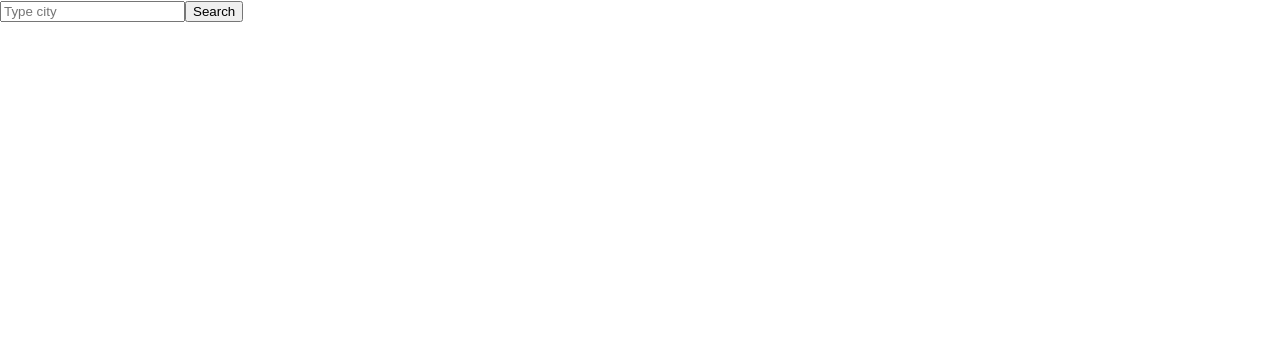
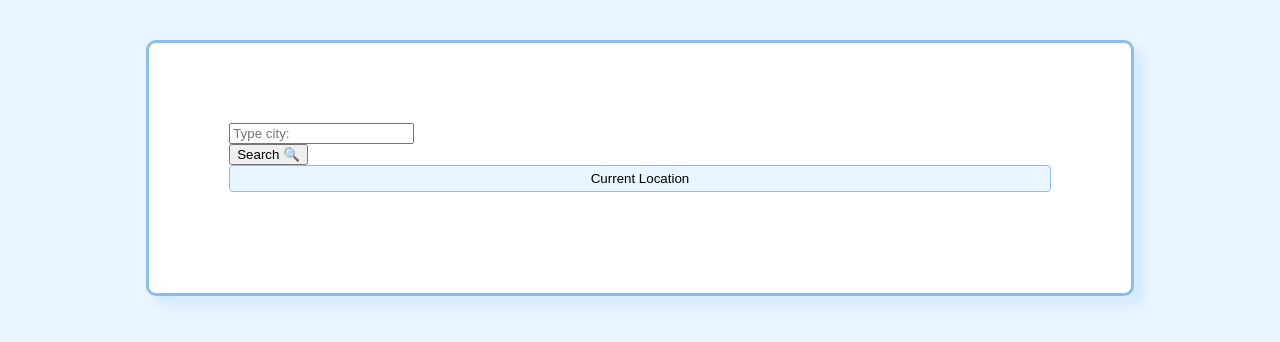
Before and after one commit to duffy28/react-weather-app, a React (Create React App) app: page / in a window 1280 px wide. Shown: the top 342 px of the page. Built offline with nearby package versions, Linux system fonts and the light colour scheme.

Commit message:
changed page layout

```diff
--- a/src/App.css
+++ b/src/App.css
@@ -1,38 +1,17 @@
-.App {
-  text-align: center;
+:root {
+  --primary-color: rgb(139, 189, 238);
+  --bg-color: rgb(233, 245, 255);
+  --box-shadow: 10px 10px 10px rgba(48, 143, 238, 0.1);
 }
-
-.App-logo {
-  height: 40vmin;
-  pointer-events: none;
+body {
+  background: var(--bg-color);
 }
-
-@media (prefers-reduced-motion: no-preference) {
-  .App-logo {
-    animation: App-logo-spin infinite 20s linear;
-  }
+.container {
+  width: 65%;
+  margin: 40px auto;
+  padding: 80px;
+  border: 3px solid rgb(139, 189, 238);
+  border-radius: 10px;
+  background-color: #fff;
+  box-shadow: 10px 10px 10px rgba(48, 143, 238, 0.1);
 }
-
-.App-header {
-  background-color: #282c34;
-  min-height: 100vh;
-  display: flex;
-  flex-direction: column;
-  align-items: center;
-  justify-content: center;
-  font-size: calc(10px + 2vmin);
-  color: white;
-}
-
-.App-link {
-  color: #61dafb;
-}
-
-@keyframes App-logo-spin {
-  from {
-    transform: rotate(0deg);
-  }
-  to {
-    transform: rotate(360deg);
-  }
-}
--- a/src/Search.js
+++ b/src/Search.js
@@ -18,9 +18,30 @@ export default function Search() {
   }
   return (
     <div>
-      <form onSubmit={getWeather}>
-        <input type="text" placeholder="Type city" onChange={getCity} />
-        <input type="submit" value="Search" />
+      <form className="search-form" onSubmit={getWeather}>
+        <div className="row">
+          <div className="col-6">
+            <input
+              className="form-control search-bar"
+              type="text"
+              name="location"
+              placeholder="Type city: "
+              autocomplete="off"
+              onChange={getCity}
+            />
+          </div>
+          <div className="col-3">
+            <input
+              className="form-control search-bttn"
+              type="submit"
+              value="Search 🔍"
+            />
+          </div>
+
+          <div className="col-3">
+            <button className="coord">Current Location</button>
+          </div>
+        </div>
       </form>
       <h4>{message}</h4>
     </div>
--- /dev/null
+++ b/src/Weather.css
@@ -0,0 +1,14 @@
+img {
+  display: block;
+  margin: 0 auto;
+  width: 100px;
+}
+
+.temp-box {
+  margin: 50px 0px;
+}
+
+.data-box {
+  text-align: right;
+  margin: 50px 0px;
+}
--- a/src/Weather.js
+++ b/src/Weather.js
@@ -1,9 +1,9 @@
 import React, { useState } from "react";
 import axios from "axios";
 
+import "./Weather.css";
 export default function Weather(props) {
-  let [highTemperature, setHighTemperature] = useState("");
-  let [lowTemperature, setLowTemperature] = useState("");
+  let [temperature, setTemperature] = useState("");
   let [description, setDescription] = useState("");
   let [humidity, setHumidity] = useState("");
   let [wind, setWind] = useState("");
@@ -12,8 +12,7 @@ export default function Weather(props) {
   let apiUrl = `https://api.openweathermap.org/data/2.5/weather?q=${props.city}&appid=${apiKey}&units=metric`;
 
   function getTemperature(response) {
-    setHighTemperature(Math.round(response.data.main.temp));
-    setLowTemperature(Math.round(response.data.main.temp_min));
+    setTemperature(Math.round(response.data.main.temp));
     setDescription(response.data.weather[0].description);
     setHumidity(response.data.main.humidity);
     setWind(response.data.wind.speed);
@@ -33,16 +32,11 @@ export default function Weather(props) {
             {props.date} {props.time}
           </h3>
           <h3>{description}</h3>
-          <h2>
-            <span className="high">{highTemperature}</span> °
-            <span className="unit">F</span>/
-            <span className="low">{lowTemperature}</span> °
-            <span className="unit">F</span>
-          </h2>
+          <h2>{temperature} °C</h2>
         </div>
         <div className="data-box col-4">
           <h5>Humidity: {humidity}%</h5>
-          <h5>Wind: {wind} mph</h5>
+          <h5>Wind: {wind} km/h</h5>
         </div>
       </div>
       <img src={icon} alt="Weather icon" class="current-icon" />
--- a/src/index.css
+++ /dev/null
@@ -1,13 +0,0 @@
-body {
-  margin: 0;
-  font-family: -apple-system, BlinkMacSystemFont, 'Segoe UI', 'Roboto', 'Oxygen',
-    'Ubuntu', 'Cantarell', 'Fira Sans', 'Droid Sans', 'Helvetica Neue',
-    sans-serif;
-  -webkit-font-smoothing: antialiased;
-  -moz-osx-font-smoothing: grayscale;
-}
-
-code {
-  font-family: source-code-pro, Menlo, Monaco, Consolas, 'Courier New',
-    monospace;
-}
```
Also changed, not shown: src/index.js (+5 -6 lines), src/setupTests.js (deleted, +0 -5 lines), src/logo.svg (deleted), 1 other file (tests, documents, lock files or other folders).
